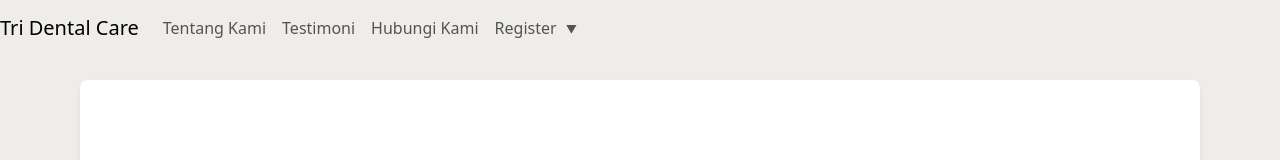
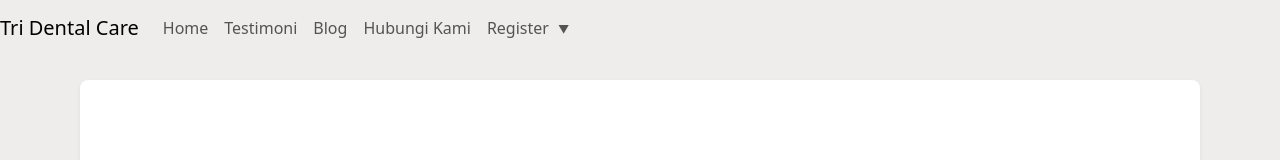
Before and after one commit to alrazak/frontend-react-tridentalcare, a React (Vite) app: page / in a window 1280 px wide. Shown: the top 160 px of the page. Built offline with nearby package versions, Linux system fonts and the light colour scheme.

Commit message:
add: blog

```diff
--- a/src/components/navbar/Navbar.jsx
+++ b/src/components/navbar/Navbar.jsx
@@ -11,8 +11,9 @@ function CustomNavbar() {
         <Navbar.Toggle aria-controls="basic-navbar-nav" />
         <Navbar.Collapse id="basic-navbar-nav">
           <Nav className="ml-auto nav-items">
-            <Nav.Link href="#about">Tentang Kami</Nav.Link>
+            <Nav.Link href="#home">Home</Nav.Link>
             <Nav.Link href="#testimonial">Testimoni</Nav.Link>
+            <Nav.Link href="#blog">Blog</Nav.Link>
             <Nav.Link href="#contact">Hubungi Kami</Nav.Link>
             {/* Menu Register dengan dropdown */}
             <div
```
